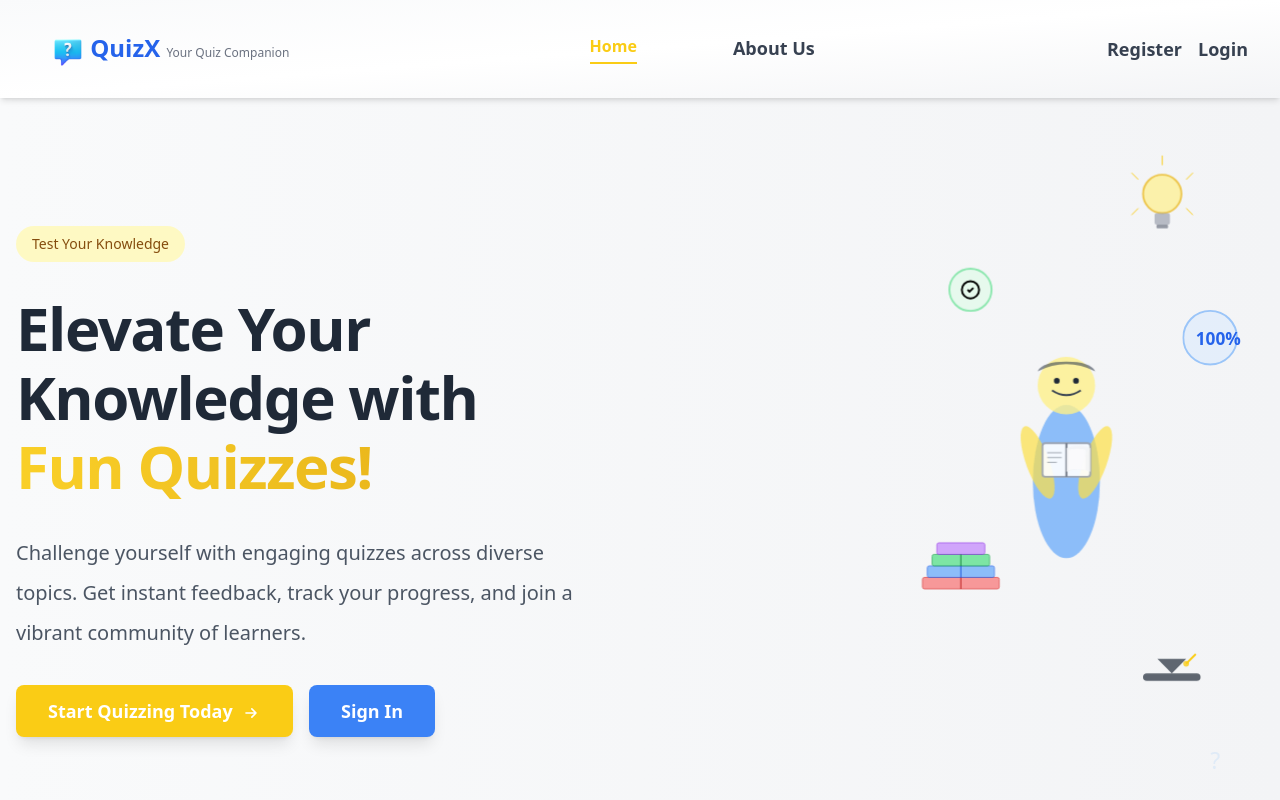
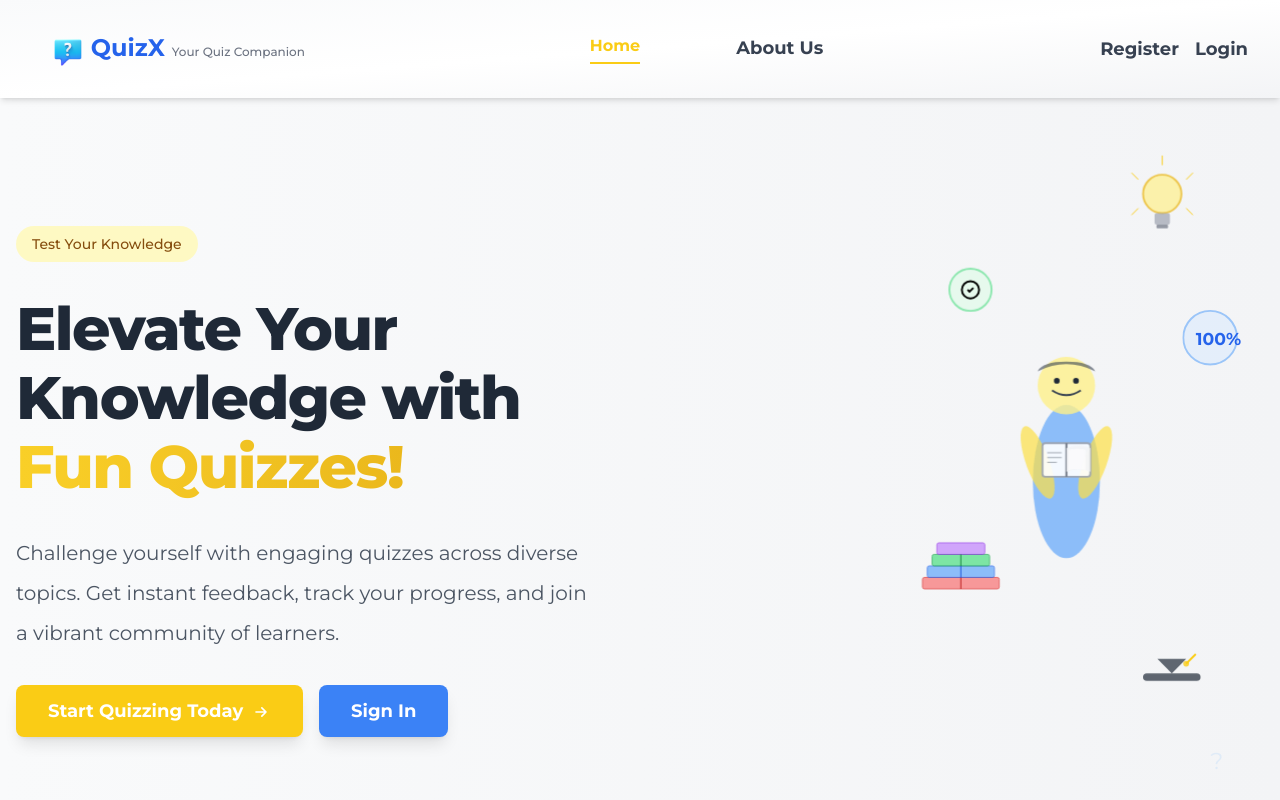
Before and after one commit to Nika-commits/QuizX__FullStack-Quiz-App, a React (Vite) app in the folder frontend/: page / in a window 1280 px wide. Shown: the top 800 px of the page. Built offline with nearby package versions, Linux system fonts and the light colour scheme.

Commit message:
Added Montserrat Font

```diff
--- a/frontend/index.html
+++ b/frontend/index.html
@@ -3,6 +3,14 @@
   <head>
     <meta charset="UTF-8" />
     <link rel="icon" type="image/svg+xml" href="/icon.png" />
+    <!-- public/index.html -->
+    <link rel="preconnect" href="https://fonts.googleapis.com" />
+    <link rel="preconnect" href="https://fonts.gstatic.com" crossorigin />
+    <link
+      href="https://fonts.googleapis.com/css2?family=Montserrat:ital,wght@0,100..900;1,100..900&display=swap"
+      rel="stylesheet"
+    />
+
     <meta name="viewport" content="width=device-width, initial-scale=1.0" />
     <title>QuizX</title>
   </head>
--- a/frontend/src/components/HomePage/UnAuthHomePage.tsx
+++ b/frontend/src/components/HomePage/UnAuthHomePage.tsx
@@ -13,7 +13,7 @@ export default function UnAuthHomePage() {
   }, []);
 
   return (
-    <div className="min-h-screen bg-gradient-to-br from-gray-50 to-gray-100 dark:from-gray-900 dark:to-gray-800">
+    <div className="font-montserrat min-h-screen bg-gradient-to-br from-gray-50 to-gray-100 dark:from-gray-900 dark:to-gray-800">
       {/* Hero Section */}
       <section className="relative overflow-hidden bg-gradient-to-r from-gray-50 to-gray-100 dark:from-gray-700 dark:to-gray-800">
         <div className="absolute right-0 top-0 w-1/3 h-full overflow-hidden pointer-events-none hidden lg:block">
--- a/frontend/src/components/LoginForm.tsx
+++ b/frontend/src/components/LoginForm.tsx
@@ -57,7 +57,7 @@ function LoginForm() {
       {/* Right side: Login form */}
       <div className="flex justify-center items-start pt-20 px-6">
         <div className="w-full max-w-md bg-white/90 dark:bg-gray-900/90 p-10 rounded-3xl shadow-2xl backdrop-blur-md animate-fade-in-up glow-all-around">
-          <h1 className="text-4xl font-extrabold mb-2 text-center text-gray-800 dark:text-gray-100">
+          <h1 className="text-4xl font-extrabold mb-2 text-center text-gray-800 dark:text-yellow-400">
             Login
           </h1>
           <p className="text-sm text-gray-500 dark:text-gray-400 mb-8 text-center">
--- a/frontend/src/components/RegisterForm.tsx
+++ b/frontend/src/components/RegisterForm.tsx
@@ -332,9 +332,9 @@ function RegisterForm() {
       <div className="absolute inset-0 bg-white/20 dark:bg-black/20 pointer-events-none"></div>
 
       {/* Floating registration form */}
-      <div className="relative z-10 flex justify-center items-center min-h-screen px-4">
+      <div className="flex justify-center items-start pt-20 px-6 ">
         <div className="w-full max-w-md bg-white/90 dark:bg-gray-900/90 p-10 rounded-3xl shadow-2xl backdrop-blur-md animate-fade-in-up glow-all-around">
-          <h1 className="text-4xl font-extrabold mb-2 text-center text-gray-800 dark:text-gray-100">
+          <h1 className="text-4xl font-extrabold mb-2 text-center text-gray-800 dark:text-yellow-400">
             Sign Up
           </h1>
           <p className="text-sm text-gray-500 dark:text-gray-400 mb-8 text-center">
--- a/frontend/src/index.css
+++ b/frontend/src/index.css
@@ -1,6 +1,17 @@
 @tailwind base;
 @tailwind components;
 @tailwind utilities;
+
+/* index.css */
+body {
+  margin: 0;
+  padding: 0;
+  font-family: "Montserrat", sans-serif;
+}
+
+* {
+  font-family: "Montserrat", sans-serif;
+}
 
 @keyframes fadeInUp {
   from {
--- a/frontend/src/pages/AboutUsPage.tsx
+++ b/frontend/src/pages/AboutUsPage.tsx
@@ -39,7 +39,7 @@ export default function AboutUsPage() {
   const isAnimated = (id: string) => animatedElements.has(id);
 
   return (
-    <div className="min-h-screen bg-gradient-to-br from-gray-50 to-gray-100 dark:from-gray-900 dark:to-gray-800">
+    <div className=" font-montserrat min-h-screen bg-gradient-to-br from-gray-50 to-gray-100 dark:from-gray-900 dark:to-gray-800">
       {/* Hero Section */}
       <section className="relative overflow-hidden bg-gradient-to-r from-gray-50 to-gray-100 dark:from-gray-700 dark:to-gray-800">
         <div className="max-w-4xl mx-auto px-4 py-24 lg:py-32">
--- a/frontend/tailwind.config.js
+++ b/frontend/tailwind.config.js
@@ -3,10 +3,13 @@ export default {
   content: ["./index.html", "./src/**/*.{js,ts,jsx,tsx}"],
   theme: {
     extend: {
+      fontFamily: {
+        montserrat: ["Montserrat", "sans-serif"],
+      },
       keyframes: {
         "fade-in-up": {
           "0%": { opacity: "0", transform: "translateY(20px)" },
-          "100%": { opacity: "1", transform: "trasnlateY(0)" },
+          "100%": { opacity: "1", transform: "translateY(0)" },
         },
       },
       animation: {
```
Also changed, not shown: 2 other files (tests, documents, lock files or other folders).
